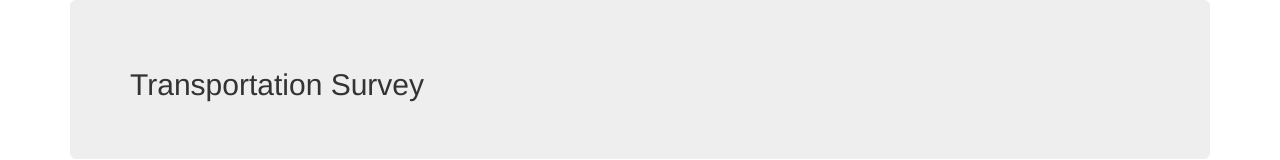
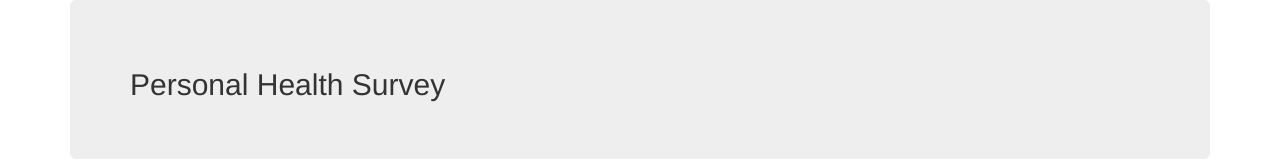
Before and after one commit to kftwotwo/personalQuiz, a plain HTML site: page index.html in a window 1280 px wide. Shown: the top 160 px of the page. Drawn offline with Linux system fonts and the light colour scheme.

Commit message:
added final touches to personal health survey

```diff
--- a/index.html
+++ b/index.html
@@ -10,7 +10,7 @@
   <body>
     <div class="container">
       <div class="jumbotron">
-        <h2>Transportation Survey</h2>
+        <h2>Personal Health Survey</h2>
       </div>
       <form id="ailments">
         <div class="form-group">
@@ -32,7 +32,7 @@
        <button type="submit">Submit Survey</button>
       </form>
       <span id="body-responses">
-        <p><b>You are afflicted with:</b></p>
+          <p><b>You are afflicted with:</b></p>
       </span>
       <br>
       <span id="life-responses">
```
